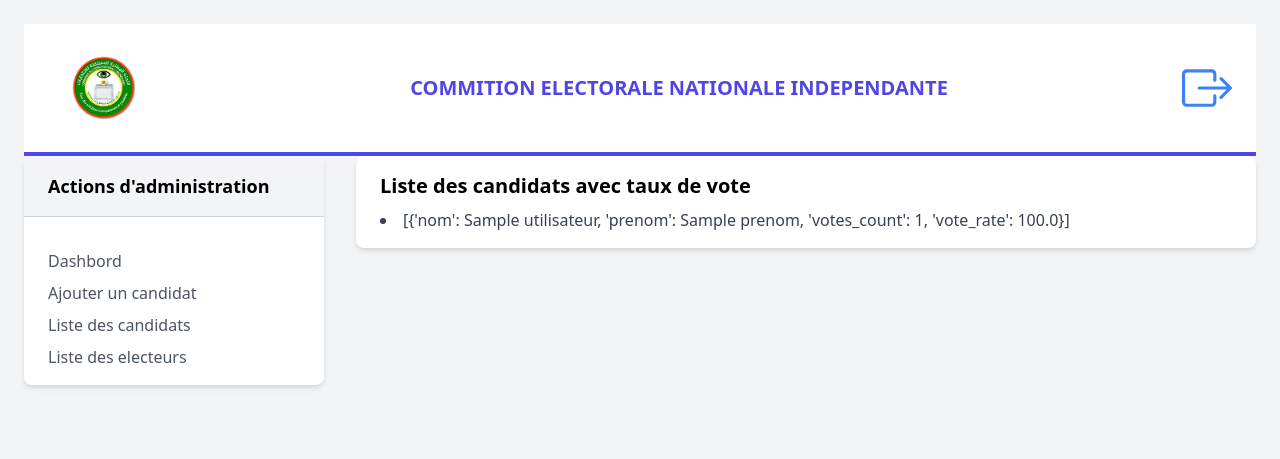
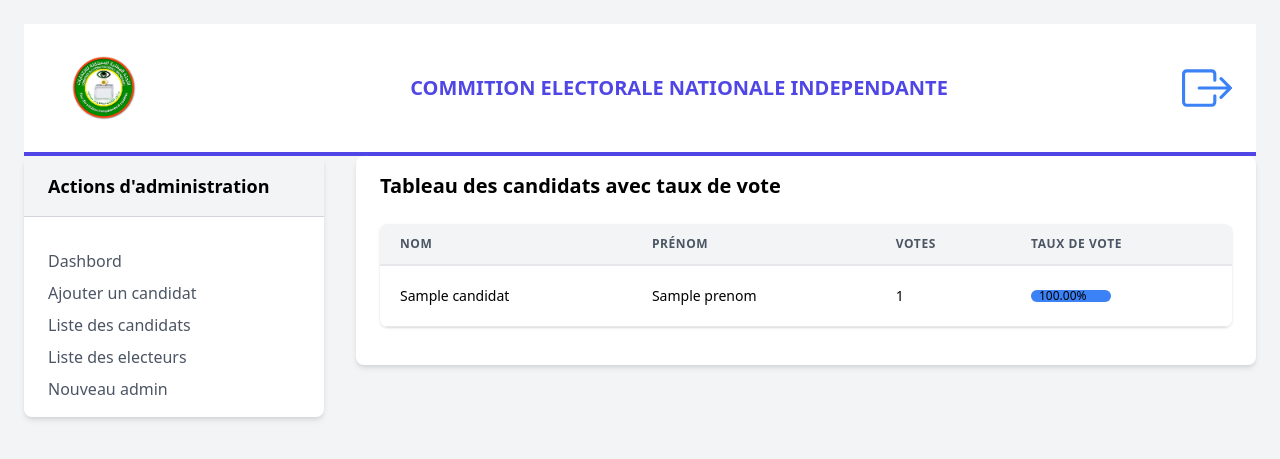
Before and after one commit to MedElMostapha/mongoproject, a Flask app: page /taux_vote_par_candidat in a window 1280 px wide. Shown: the top 459 px of the page. Run offline with Flask 3, Linux system fonts and the light colour scheme; a database or web service that is not in the repository returns one stand-in record (values such as "Sample title").

Commit message:
heberger

```diff
--- a/main.py
+++ b/main.py
@@ -1,6 +1,8 @@
 from flask import Flask,render_template,request,redirect,url_for,session
 from pymongo import MongoClient
 import bcrypt
+from datetime import datetime, timedelta
+
 
 
 from bson.objectid import ObjectId
@@ -10,12 +12,12 @@ app= Flask("__name__")
 app.secret_key = b'_5#y2L"F4Q8z\n\xec]/'  # Remplacez ceci par votre propre clé secrète
 
 
-client=MongoClient("localhost",27017)
+client=MongoClient("mongodb+srv://mohamedlemineelmostapha:cjdDhzCgE6yXxlgD@cluster0.pjq7xaj.mongodb.net/election")
 
 db=client['election']
-candidat=db.candidat
+candidat_table=db.candidat
 utilisateurs=db.utilisateurs
-vote_table=db.votes
+vote_table=db.vote
 
 
 def est_authentifie(role_requis=None):
@@ -92,12 +94,12 @@ def deconnexion():
 
 @app.route("/candidats",methods=['GET','POST'])
 def index():
-    candidats=candidat.find()
+    candidats=candidat_table.find()
     return render_template("index.html",candidats=candidats)
 
 @app.route('/list', methods=['GET'])
 def liste_candidats():
-    candidats = candidat.find()
+    candidats = candidat_table.find()
     return render_template('candidats.html', candidats=candidats)
 
 # Ajouter un nouveau candidat
@@ -106,7 +108,7 @@ def ajouter_candidat():
     if request.method == 'POST':
         nom = request.form['nom']
         prenom = request.form['prenom']
-        candidat.insert_one({'nom': nom, 'prenom': prenom})
+        candidat_table.insert_one({'nom': nom, 'prenom': prenom})
         return redirect(url_for('liste_candidats'))
     else:
         return render_template('ajouterForm.html')
@@ -114,11 +116,11 @@ def ajouter_candidat():
 # Modifier un candidat existant
 @app.route('/candidats/modifier/<string:candidat_id>', methods=['GET', 'POST'])
 def modifier_candidat(candidat_id):
-    candidat = candidat.find_one({'_id': ObjectId(candidat_id)})
+    candidat = candidat_table.find_one({'_id': ObjectId(candidat_id)})
     if request.method == 'POST':
         nom = request.form['nom']
         prenom = request.form['prenom']
-        candidat.update_one({'_id': ObjectId(candidat_id)}, {'$set': {'nom': nom, 'prenom': prenom}})
+        candidat_table.update_one({'_id': ObjectId(candidat_id)}, {'$set': {'nom': nom, 'prenom': prenom}})
         return redirect(url_for('liste_candidats'))
     else:
         return render_template('modifier_candidat.html', candidat=candidat)
@@ -126,7 +128,7 @@ def modifier_candidat(candidat_id):
 # Supprimer un candidat
 @app.route('/candidats/supprimer/<string:candidat_id>', methods=['POST'])
 def supprimer_candidat(candidat_id):
-    candidat.delete_one({'_id': ObjectId(candidat_id)})
+    candidat_table.delete_one({'_id': ObjectId(candidat_id)})
     return redirect(url_for('liste_candidats'))
 
 
@@ -143,7 +145,7 @@ def ajouter():
         cnd={'nom':nom,'prenom':prenom,'image':image,'age':age,"partie":partie}
 
 
-        candidat.insert_one(cnd)
+        candidat_table.insert_one(cnd)
 
         return redirect('ajouter')
 
@@ -155,6 +157,7 @@ def voter():
         if est_authentifie():
             nom = request.form['nom']
             prenom = request.form['prenom']
+            candidat_id = request.form['id']
 
             # Récupérer l'ID de l'utilisateur à partir de la session
             utilisateur_id = session['utilisateur_id']
@@ -163,7 +166,7 @@ def voter():
             # Vérifier si l'utilisateur existe
             if utilisateur:
                 # Insérer le vote dans la base de données
-                vote_table.insert_one({'utilisateur_id': utilisateur_id, 'nom': nom, 'prenom': prenom})
+                vote_table.insert_one({'utilisateur_id': utilisateur_id, 'nom': nom, 'prenom': prenom,'candidat_id':ObjectId(candidat_id)})
                 return 'Votre vote a été enregistré avec succès.'
             else:
                 return 'Utilisateur non trouvé.'
@@ -173,21 +176,29 @@ def voter():
         return 'Méthode non autorisée.'
 
 
+def calculate_vote_rate(votes_count, total_votes):
+    if total_votes == 0:
+        return 0
+    return round((votes_count / total_votes) * 100,2)
 
 
 @app.route('/admin')
 def page_admin():
     if 'admin' in session:
+        total_votes = vote_table.count_documents({})  # Nombre total de votes exprimés
+
+        candidats_data = candidat_table.find()
+        candidats_votes = []
+        for cand in candidats_data:
+            votes_count = vote_table.count_documents({'candidat_id': ObjectId(cand['_id'])})
+            vote_rate = calculate_vote_rate(votes_count, total_votes)
+            candidats_votes.append({'nom': cand['nom'], 'prenom': cand['prenom'], 'votes_count': votes_count, 'vote_rate': vote_rate})
+
+        return render_template('admin.html', candidats_votes=candidats_votes)
+    else:
+        return 'Accès refusé. Vous devez être connecté en tant qu\'administrateur.'
 
 
-        candidats_data = candidat.find()
-        candidats_votes = []
-        for cand in candidats_data:
-            votes_count = vote_table.count_documents({'utilisateur_id': cand['_id']})
-            candidats_votes.append({'nom': cand['nom'], 'prenom': cand['prenom'], 'votes_count': votes_count})
-        return render_template('admin.html', candidats=candidats_data,candidats_votes=candidats_votes)
-    else:
-        return 'Accès refusé. Vous devez être connecté en tant qu\'administrateur.'
 
 @app.route('/electeurs')
 def page_electeurs():
@@ -200,11 +211,12 @@ def page_electeurs():
 
 @app.route('/taux_vote_par_candidat')
 def taux_vote_par_candidat():
-    candidats = utilisateurs.find({'role': 'candidat'})
+    candidats = candidat_table.find()
     candidats_votes = []
 
     # Calculer le nombre total de votes
     total_votes = vote_table.count_documents({})
+    print(total_votes)
 
     # Calculer le nombre de votes pour chaque candidat
     for candidat in candidats:
--- a/templates/admin.html
+++ b/templates/admin.html
@@ -34,15 +34,48 @@
         <!-- Main Content -->
         <div class="w-3/4">
             <div class="bg-white shadow-md rounded-lg">
-                <!-- Liste des candidats avec taux de vote -->
+                <!-- Tableau des candidats avec taux de vote -->
                 <div class="px-6 py-4">
-                    <h2 class="text-xl font-semibold mb-2">Liste des candidats avec taux de vote</h2>
-                    <ul class="list-disc list-inside text-gray-700">
-                        <li>{{candidats_votes}}</li>
-                    </ul>
+                    <h2 class="text-xl font-semibold mb-2">Tableau des candidats avec taux de vote</h2>
+                    <div class="-mx-4 sm:-mx-8 px-4 sm:px-8 py-4 overflow-x-auto">
+                        <div class="inline-block min-w-full shadow rounded-lg overflow-hidden">
+                            <table class="min-w-full leading-normal">
+                                <thead>
+                                    <tr>
+                                        <th class="px-5 py-3 border-b-2 border-gray-200 bg-gray-100 text-left text-xs font-semibold text-gray-600 uppercase tracking-wider">Nom</th>
+                                        <th class="px-5 py-3 border-b-2 border-gray-200 bg-gray-100 text-left text-xs font-semibold text-gray-600 uppercase tracking-wider">Prénom</th>
+                                        <th class="px-5 py-3 border-b-2 border-gray-200 bg-gray-100 text-left text-xs font-semibold text-gray-600 uppercase tracking-wider">Votes</th>
+                                        <th class="px-5 py-3 border-b-2 border-gray-200 bg-gray-100 text-left text-xs font-semibold text-gray-600 uppercase tracking-wider">Taux de  vote</th>
+                                    </tr>
+                                </thead>
+                                <tbody>
+                                    {% for candidat in candidats_votes %}
+                                    <tr>
+                                        <td class="px-5 py-5 border-b border-gray-200 bg-white text-sm">{{ candidat.nom }}</td>
+                                        <td class="px-5 py-5 border-b border-gray-200 bg-white text-sm">{{ candidat.prenom }}</td>
+                                        <td class="px-5 py-5 border-b border-gray-200 bg-white text-sm">{{ candidat.votes_count }}</td>
+                                        <td class="px-5 py-5 border-b border-gray-200 bg-white text-sm">
+                                            <div class="bg-gray-200 w-20 h-3 rounded-full">
+                                                <div class="bg-blue-500 h-full rounded-full flex items-center" style="width: {{ candidat.vote_rate }}%;">
+                                                    <span class="text-xs text-black text-center p-2 flex items-center justify-center">{{ "%.2f"|format(candidat.vote_rate) }}%</span>
+                                                </div>
+                                            </div>
+
+
+                                        </td>
+                                    </tr>
+
+
+
+                                    {% endfor %}
+                                </tbody>
+                            </table>
+                        </div>
+                    </div>
                 </div>
             </div>
         </div>
+
     </div>
 </body>
 </html>
--- a/templates/layouts/sidebar.html
+++ b/templates/layouts/sidebar.html
@@ -1,4 +1,4 @@
-<div class="w-1/4 bg-white mr-8 shadow-md rounded-lg">
+<div class="w-1/4 bg-white mr-8 shadow-md rounded-lg overflow-y-auto">
     <h2 class="text-lg font-semibold mb-4 px-6 py-4 bg-gray-100 border-b border-gray-300">Actions d'administration</h2>
     <ul class="space-y-2 px-6 py-4">
         <li>
@@ -13,6 +13,9 @@
         <li>
             <a href="{{ url_for('page_electeurs') }}" class="block text-gray-600 hover:text-blue-600 transition duration-300">Liste des electeurs</a>
         </li>
+        <li>
+            <a href="" class="block text-gray-600 hover:text-blue-600 transition duration-300">Nouveau admin</a>
+        </li>
 
 
     </ul>
```
Also changed, not shown: static/scripts/scripts.js (added, +25 -0 lines), templates/index.html (+13 -13 lines).
